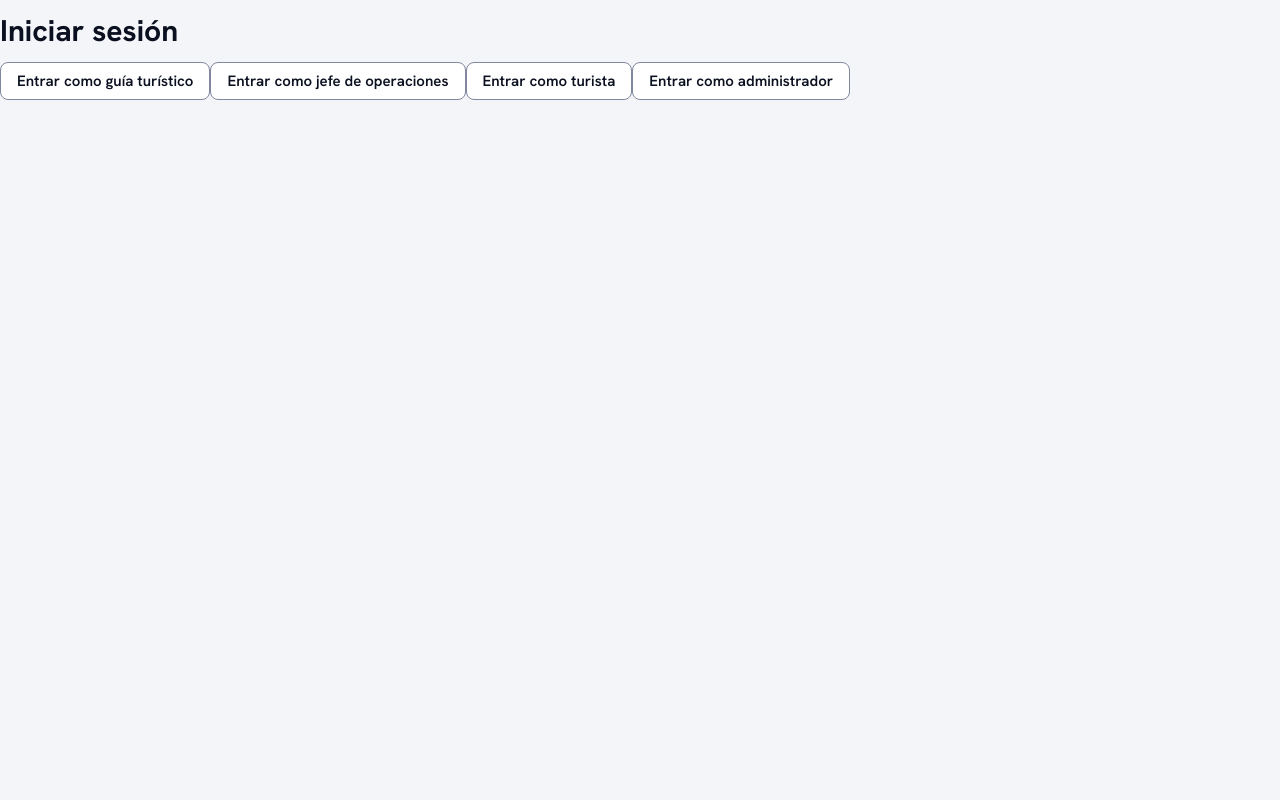
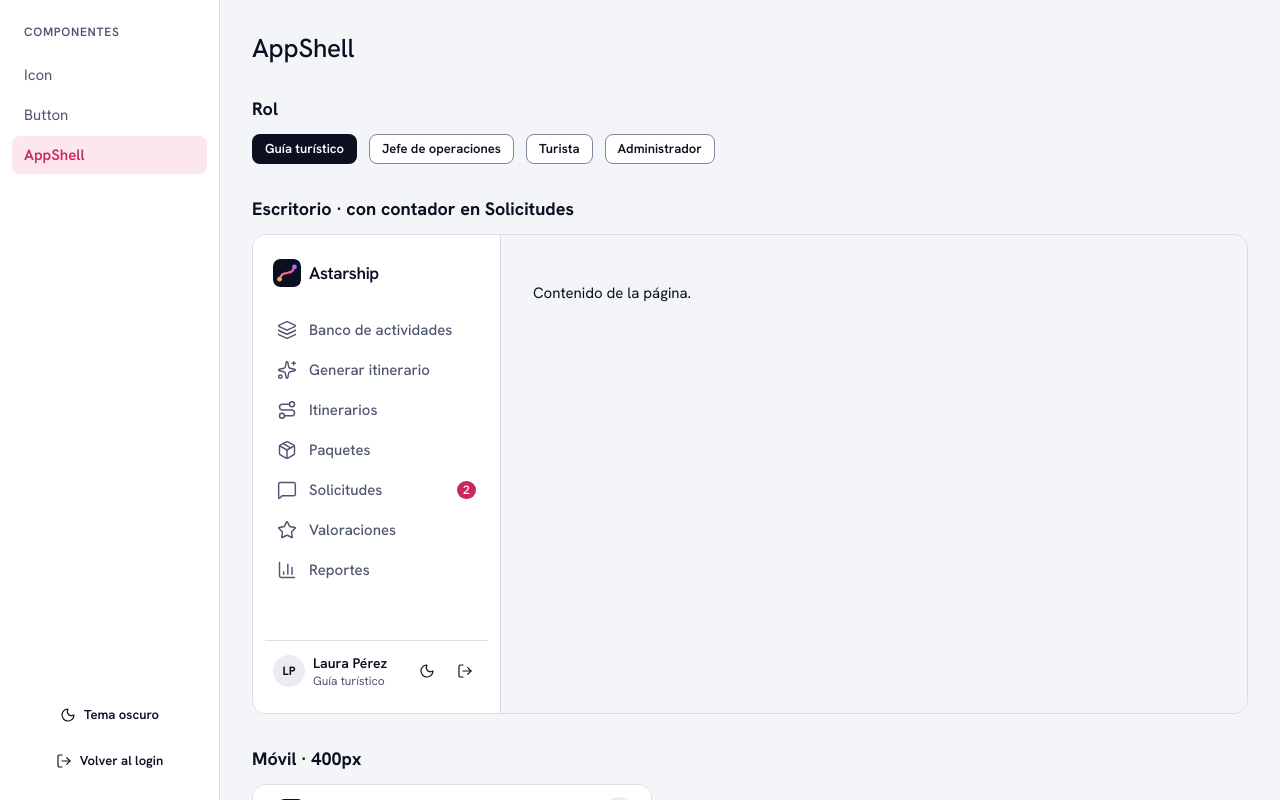
Before and after one commit to alfonsotejeda/astarship, a React (Vite) app in the folder frontend/: page /preview/AppShell in a window 1280 px wide. Before the commit this address led to /login. Shown: the top 800 px of the page. Built offline with nearby package versions, Linux system fonts and the light colour scheme; a web font is replaced by a local one.

Commit message:
preview page

```diff
--- a/frontend/src/app/router/routes.tsx
+++ b/frontend/src/app/router/routes.tsx
@@ -7,6 +7,7 @@ import { ItinerariesPage } from "@/pages/ItinerariesPage/ItinerariesPage";
 import { LoginPage } from "@/pages/LoginPage/LoginPage";
 import { PackagesPage } from "@/pages/PackagesPage/PackagesPage";
 import { PeoplePage } from "@/pages/PeoplePage/PeoplePage";
+import { PreviewPage } from "@/pages/PreviewPage/PreviewPage";
 import { RatingsPage } from "@/pages/RatingsPage/RatingsPage";
 import { ReportsPage } from "@/pages/ReportsPage/ReportsPage";
 import { RequestsPage } from "@/pages/RequestsPage/RequestsPage";
@@ -14,6 +15,7 @@ import { TripPage } from "@/pages/TripPage/TripPage";
 
 export const router = createBrowserRouter([
   { path: "/login", element: <LoginPage /> },
+  { path: "/preview/:name?", element: <PreviewPage /> },
   {
     element: <AppShell />,
     children: [
--- a/frontend/src/components/AppShell/AppShell.tsx
+++ b/frontend/src/components/AppShell/AppShell.tsx
@@ -1,3 +1,4 @@
+import type { ReactNode } from "react";
 import { Navigate, NavLink, Outlet } from "react-router";
 import { useAuth } from "@/app/providers/auth/AuthContext";
 import { ROLE_LABEL } from "@/app/providers/auth/roles";
@@ -11,16 +12,19 @@ import "./AppShell.css";
 
 interface AppShellProps {
   counts?: Record<string, number>;
+  layout?: "desktop" | "mobile";
+  children?: ReactNode;
 }
 
 function initials(name: string) {
   return name.split(" ").map(word => word[0]).slice(0, 2).join("");
 }
 
-export function AppShell({ counts = {} }: AppShellProps) {
+export function AppShell({ counts = {}, layout, children = <Outlet /> }: AppShellProps) {
   const { user, logout } = useAuth();
   const { theme, toggleTheme } = useTheme();
-  const mobile = useMediaQuery("(max-width: 480px)");
+  const isPhone = useMediaQuery("(max-width: 480px)");
+  const mobile = layout ? layout === "mobile" : isPhone;
 
   if (!user) return <Navigate to="/login" replace />;
 
@@ -72,7 +76,7 @@ export function AppShell({ counts = {} }: AppShellProps) {
             {avatar}
           </div>
         </header>
-        <main className="app-shell__main"><Outlet /></main>
+        <main className="app-shell__main">{children}</main>
         {navigation}
       </div>
     );
@@ -93,7 +97,7 @@ export function AppShell({ counts = {} }: AppShellProps) {
           {logoutButton}
         </div>
       </aside>
-      <main className="app-shell__main"><Outlet /></main>
+      <main className="app-shell__main">{children}</main>
     </div>
   );
 }
--- a/frontend/src/pages/LoginPage/LoginPage.tsx
+++ b/frontend/src/pages/LoginPage/LoginPage.tsx
@@ -1,4 +1,4 @@
-import { Navigate } from "react-router";
+import { Navigate, useNavigate } from "react-router";
 import { useAuth } from "@/app/providers/auth/AuthContext";
 import { HOME_BY_ROLE, ROLE_LABEL } from "@/app/providers/auth/roles";
 import type { User } from "@/app/providers/auth/roles";
@@ -14,6 +14,7 @@ const MOCK_USERS: User[] = [
 
 export function LoginPage() {
   const { user, login } = useAuth();
+  const navigate = useNavigate();
 
   if (user) return <Navigate to={HOME_BY_ROLE[user.role]} replace />;
 
@@ -25,6 +26,9 @@ export function LoginPage() {
           Entrar como {ROLE_LABEL[mock.role].toLowerCase()}
         </Button>
       ))}
+      <Button variant="ghost" icon="layers" onClick={() => navigate("/preview")}>
+        Ver componentes
+      </Button>
     </main>
   );
 }
--- /dev/null
+++ b/frontend/src/pages/PreviewPage/PreviewPage.css
@@ -0,0 +1,125 @@
+.preview {
+  display: grid;
+  grid-template-columns: 220px minmax(0, 1fr);
+  min-height: 100dvh;
+}
+
+.preview__sidebar {
+  position: sticky;
+  top: 0;
+  display: flex;
+  flex-direction: column;
+  gap: var(--space-4);
+  height: 100dvh;
+  padding: var(--space-5) var(--space-3);
+  background: var(--surface-raised);
+  border-right: 1px solid var(--line);
+}
+
+.preview__sidebar h1 {
+  margin: 0;
+  padding: 0 var(--space-3);
+  font: var(--type-label);
+  letter-spacing: var(--tracking-label);
+  color: var(--ink-muted);
+  text-transform: uppercase;
+}
+
+.preview__nav {
+  display: grid;
+  gap: 2px;
+  margin-bottom: auto;
+}
+
+.preview__link {
+  padding: var(--space-2) var(--space-3);
+  border-radius: var(--radius-md);
+  color: var(--ink-muted);
+  text-decoration: none;
+}
+
+.preview__link:hover {
+  background: var(--surface-sunken);
+  color: var(--ink);
+}
+
+.preview__link.active {
+  background: var(--route-soft);
+  color: var(--route);
+  font-weight: 600;
+}
+
+.preview__main {
+  display: grid;
+  align-content: start;
+  gap: var(--space-6);
+  padding: var(--space-6);
+}
+
+.preview__main > h1 {
+  margin: 0;
+  font: var(--type-title);
+  letter-spacing: var(--tracking-title);
+}
+
+.preview-section {
+  display: grid;
+  gap: var(--space-3);
+}
+
+.preview-section h2 {
+  margin: 0;
+  font: var(--type-heading);
+}
+
+.preview-row {
+  display: flex;
+  flex-wrap: wrap;
+  align-items: center;
+  gap: var(--space-3);
+}
+
+.preview-grid {
+  display: grid;
+  grid-template-columns: repeat(auto-fill, minmax(120px, 1fr));
+  gap: var(--space-2);
+}
+
+.preview-tile {
+  display: grid;
+  justify-items: center;
+  gap: var(--space-2);
+  padding: var(--space-3);
+  border: 1px solid var(--line);
+  border-radius: var(--radius-md);
+  background: var(--surface-raised);
+}
+
+.preview-tile code {
+  font: var(--type-data);
+  color: var(--ink-muted);
+}
+
+.preview-narrow {
+  max-width: 360px;
+}
+
+.preview-frame {
+  height: 480px;
+  overflow: auto;
+  border: 1px solid var(--line);
+  border-radius: var(--radius-lg);
+}
+
+.preview-frame--phone {
+  width: 400px;
+  height: 640px;
+}
+
+.preview-frame .app-shell {
+  min-height: 100%;
+}
+
+.preview-frame .app-shell__sidebar {
+  height: 100%;
+}
--- /dev/null
+++ b/frontend/src/pages/PreviewPage/PreviewPage.tsx
@@ -0,0 +1,45 @@
+import type { ReactNode } from "react";
+import { NavLink, useNavigate, useParams } from "react-router";
+import { useTheme } from "@/app/providers/theme/ThemeContext";
+import { Button } from "@/components/Button/Button";
+import { AppShellPreview } from "./previews/AppShellPreview";
+import { ButtonPreview } from "./previews/ButtonPreview";
+import { IconPreview } from "./previews/IconPreview";
+import "./PreviewPage.css";
+
+const PREVIEWS: Record<string, ReactNode> = {
+  Icon: <IconPreview />,
+  Button: <ButtonPreview />,
+  AppShell: <AppShellPreview />,
+};
+
+export function PreviewPage() {
+  const { name = "Icon" } = useParams();
+  const { theme, toggleTheme } = useTheme();
+  const navigate = useNavigate();
+
+  return (
+    <div className="preview">
+      <aside className="preview__sidebar">
+        <h1>Componentes</h1>
+        <nav className="preview__nav">
+          {Object.keys(PREVIEWS).map(key => (
+            <NavLink key={key} to={`/preview/${key}`} className="preview__link">
+              {key}
+            </NavLink>
+          ))}
+        </nav>
+        <Button variant="ghost" size="sm" icon={theme === "light" ? "moon" : "sun"} onClick={toggleTheme}>
+          {theme === "light" ? "Tema oscuro" : "Tema claro"}
+        </Button>
+        <Button variant="ghost" size="sm" icon="logout" onClick={() => navigate("/login")}>
+          Volver al login
+        </Button>
+      </aside>
+      <main className="preview__main">
+        <h1>{name}</h1>
+        {PREVIEWS[name] ?? <p>No hay preview para «{name}».</p>}
+      </main>
+    </div>
+  );
+}
--- /dev/null
+++ b/frontend/src/pages/PreviewPage/previews/AppShellPreview.tsx
@@ -0,0 +1,55 @@
+import { useState } from "react";
+import { AuthContext } from "@/app/providers/auth/AuthContext";
+import { ROLE_LABEL } from "@/app/providers/auth/roles";
+import type { Role, User } from "@/app/providers/auth/roles";
+import { AppShell } from "@/components/AppShell/AppShell";
+import { Button } from "@/components/Button/Button";
+
+const USERS: Record<Role, User> = {
+  guide: { name: "Laura Pérez", role: "guide" },
+  manager: { name: "Marta Rivas", role: "manager" },
+  tourist: { name: "Daniel Ortega", role: "tourist" },
+  admin: { name: "Rosa Fernández", role: "admin" },
+};
+
+const ROLES = Object.keys(USERS) as Role[];
+
+export function AppShellPreview() {
+  const [role, setRole] = useState<Role>("guide");
+  const auth = { user: USERS[role], login: () => {}, logout: () => {} };
+  const content = <p>Contenido de la página.</p>;
+
+  return (
+    <AuthContext value={auth}>
+      <section className="preview-section">
+        <h2>Rol</h2>
+        <div className="preview-row">
+          {ROLES.map(option => (
+            <Button
+              key={option}
+              size="sm"
+              variant={option === role ? "primary" : "secondary"}
+              onClick={() => setRole(option)}
+            >
+              {ROLE_LABEL[option]}
+            </Button>
+          ))}
+        </div>
+      </section>
+
+      <section className="preview-section">
+        <h2>Escritorio · con contador en Solicitudes</h2>
+        <div className="preview-frame">
+          <AppShell layout="desktop" counts={{ requests: 2 }}>{content}</AppShell>
+        </div>
+      </section>
+
+      <section className="preview-section">
+        <h2>Móvil · 400px</h2>
+        <div className="preview-frame preview-frame--phone">
+          <AppShell layout="mobile" counts={{ requests: 2 }}>{content}</AppShell>
+        </div>
+      </section>
+    </AuthContext>
+  );
+}
--- /dev/null
+++ b/frontend/src/pages/PreviewPage/previews/ButtonPreview.tsx
@@ -0,0 +1,51 @@
+import { Button } from "@/components/Button/Button";
+
+export function ButtonPreview() {
+  return (
+    <>
+      <section className="preview-section">
+        <h2>Variantes</h2>
+        <div className="preview-row">
+          <Button variant="primary" icon="sparkles">Generar itinerario</Button>
+          <Button icon="download">Exportar PDF</Button>
+          <Button variant="ghost">Cancelar</Button>
+          <Button variant="danger">Pedir otro itinerario</Button>
+        </div>
+      </section>
+
+      <section className="preview-section">
+        <h2>Tamaño sm</h2>
+        <div className="preview-row">
+          <Button size="sm" variant="primary">Aprobar</Button>
+          <Button size="sm" icon="plus">Añadir actividad</Button>
+          <Button size="sm" variant="ghost">Ver detalle</Button>
+        </div>
+      </section>
+
+      <section className="preview-section">
+        <h2>Solo icono</h2>
+        <div className="preview-row">
+          <Button icon="trash" variant="ghost" aria-label="Eliminar" />
+          <Button icon="copy" aria-label="Duplicar" />
+          <Button icon="x" size="sm" variant="ghost" aria-label="Cerrar" />
+        </div>
+      </section>
+
+      <section className="preview-section">
+        <h2>Deshabilitado</h2>
+        <div className="preview-row">
+          <Button variant="primary" disabled>Aprobar</Button>
+          <Button disabled>Exportar PDF</Button>
+          <Button variant="danger" disabled>Eliminar actividad</Button>
+        </div>
+      </section>
+
+      <section className="preview-section">
+        <h2>Block</h2>
+        <div className="preview-narrow">
+          <Button variant="primary" block>Generar itinerario</Button>
+        </div>
+      </section>
+    </>
+  );
+}
--- /dev/null
+++ b/frontend/src/pages/PreviewPage/previews/IconPreview.tsx
@@ -0,0 +1,42 @@
+import { Icon } from "@/components/Icon/Icon";
+import { ICONS } from "@/components/Icon/icons";
+import type { IconName } from "@/components/Icon/icons";
+
+const NAMES = Object.keys(ICONS) as IconName[];
+
+export function IconPreview() {
+  return (
+    <>
+      <section className="preview-section">
+        <h2>Set completo · 20px</h2>
+        <div className="preview-grid">
+          {NAMES.map(name => (
+            <div key={name} className="preview-tile">
+              <Icon name={name} size={20} />
+              <code>{name}</code>
+            </div>
+          ))}
+        </div>
+      </section>
+
+      <section className="preview-section">
+        <h2>Tamaños</h2>
+        <div className="preview-row">
+          <Icon name="route" size={16} />
+          <Icon name="route" size={20} />
+          <Icon name="route" size={24} />
+          <Icon name="route" size={32} />
+        </div>
+      </section>
+
+      <section className="preview-section">
+        <h2>Con color heredado</h2>
+        <div className="preview-row">
+          <span style={{ color: "var(--route)" }}><Icon name="star" size={20} label="Destacado" /></span>
+          <span style={{ color: "var(--ok)" }}><Icon name="check-circle" size={20} label="Aprobado" /></span>
+          <span style={{ color: "var(--bad)" }}><Icon name="alert" size={20} label="Error" /></span>
+        </div>
+      </section>
+    </>
+  );
+}
```
